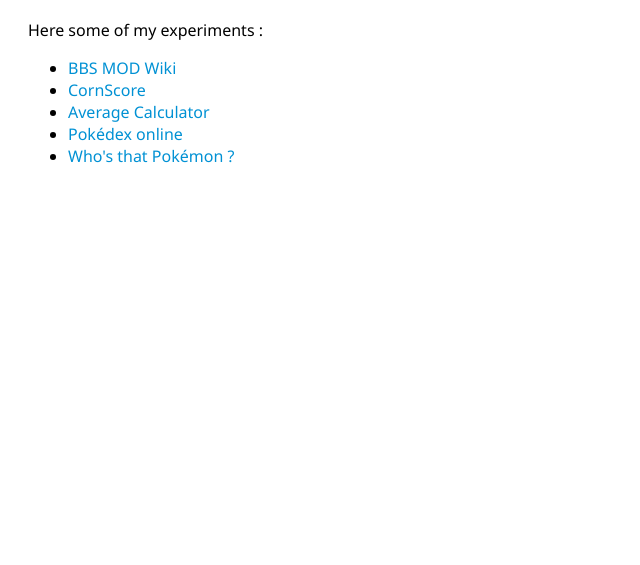
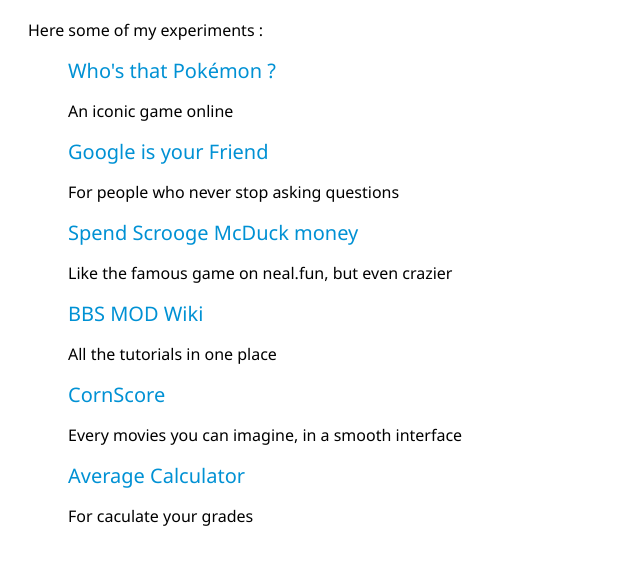
Before and after one commit to Airiers/Airiers.github.io, a plain HTML site: page index.html in a window 1280 px wide. Shown: the part 87-652 px from the top of the page, without its empty margins (0-640 px from the left). Drawn offline with Linux system fonts and the light colour scheme.

Commit message:
Added content

```diff
--- a/bbs-doc/css/style.css
+++ b/bbs-doc/css/style.css
@@ -52,6 +52,12 @@
     display: flex;
     flex-direction: column;
     align-items: flex-start;
+}
+
+.warning {
+    align-self: center;
+    font-weight: 500;
+    text-decoration: underline;
 }
 
 .iframe_container {
@@ -112,6 +118,10 @@
 }
 button:active {
     background-color: #5e5e5e;
+}
+
+li {
+    list-style-type: none;
 }
 
 .grid {
--- a/index.html
+++ b/index.html
@@ -14,6 +14,11 @@
         .main a {
             text-decoration: none;
             color: rgb(0, 145, 212);
+            font-size:20px
+        }
+
+        .main li {
+            list-style: none
         }
     </style>
     <body>
@@ -22,20 +27,29 @@
             <p>Here some of my experiments :</p>
             <ul>
                 <li>
-                    <a href="/bbs-doc">BBS MOD Wiki</a>
+                    <p><a href="/pokedex/who.html">Who's that Pokémon ?</a></p>
+                    <p>An iconic game online</p>
                 </li>
                 <li>
-                    <a href="/cornscore/">CornScore</a>
+                    <p><a href="/googleisyourfriend/">Google is your Friend</a></p>
+                    <p>For people who never stop asking questions</p>
                 </li>
                 <li>
-                    <a href="/average_calculator/">Average Calculator</a>
+                    <p><a href="/spend-scrooge-mcduck-money/">Spend Scrooge McDuck money</a></p>
+                    <p>Like the famous game on neal.fun, but even crazier</p>
                 </li>
                 <li>
-                    <a href="/pokedex/">Pokédex online</a>
-                </li>
+                    <p><a href="/bbs-doc">BBS MOD Wiki</a></p>
+                    <p>All the tutorials in one place</p>
                 </li>
                 <li>
-                    <a href="/pokedex/who.html">Who's that Pokémon ?</a>
+                    <p><a href="/cornscore/">CornScore</a></p>
+                    <p>Every movies you can imagine, in a smooth interface</p>
+                </li>
+                <li>
+                    <p><a href="/average_calculator/">Average Calculator</a></p>
+                    <p>For caculate your grades</p>
+                </li>
                 </li>
             </ul>
         </div>
```
Also changed, not shown: bbs-doc/articles/01.html (+1 -1 lines), bbs-doc/index.html (+9 -0 lines), average_calculator/dist/app.js, average_calculator/index.html (line endings or trailing spaces), average_calculator/src/app.ts (line endings or trailing spaces), average_calculator/src/style.css (line endings or trailing spaces), bbs-doc/data/tutorials.json (line endings or trailing spaces).
